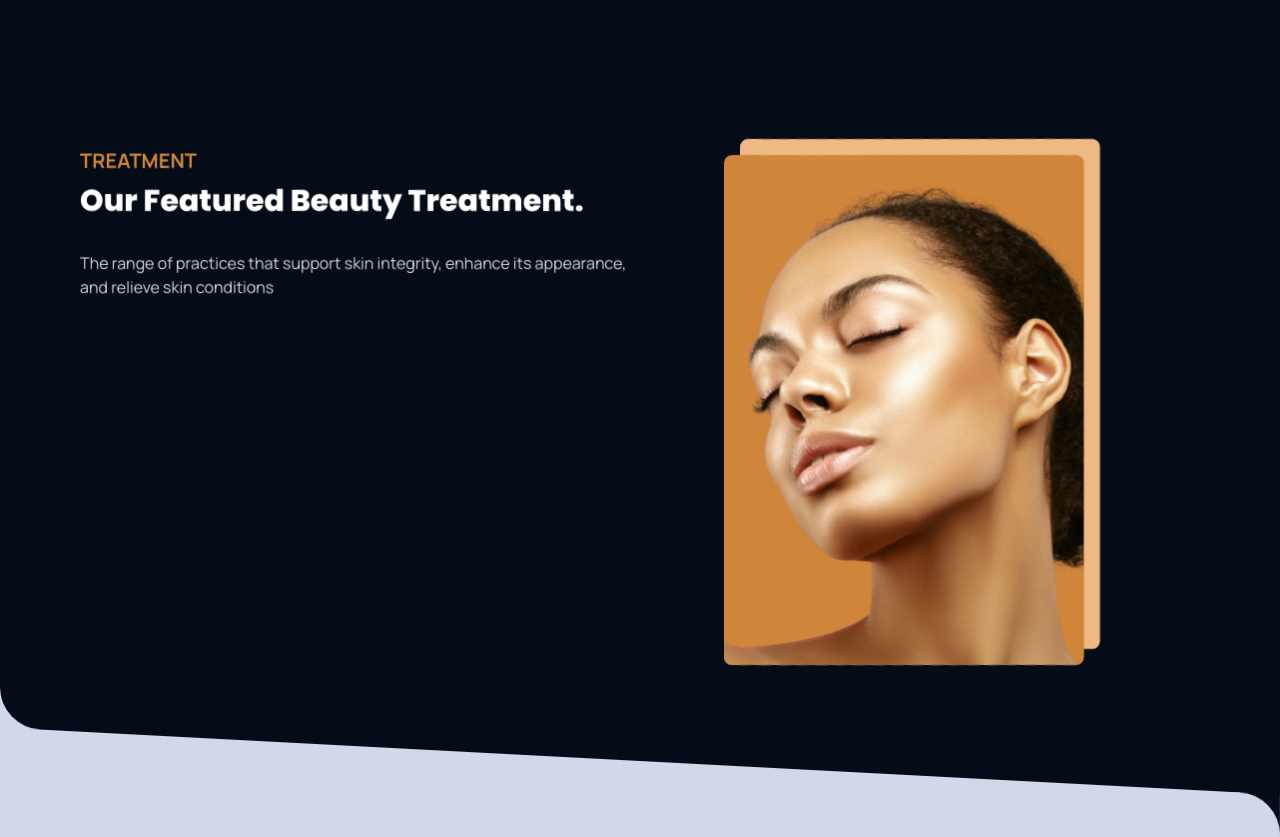
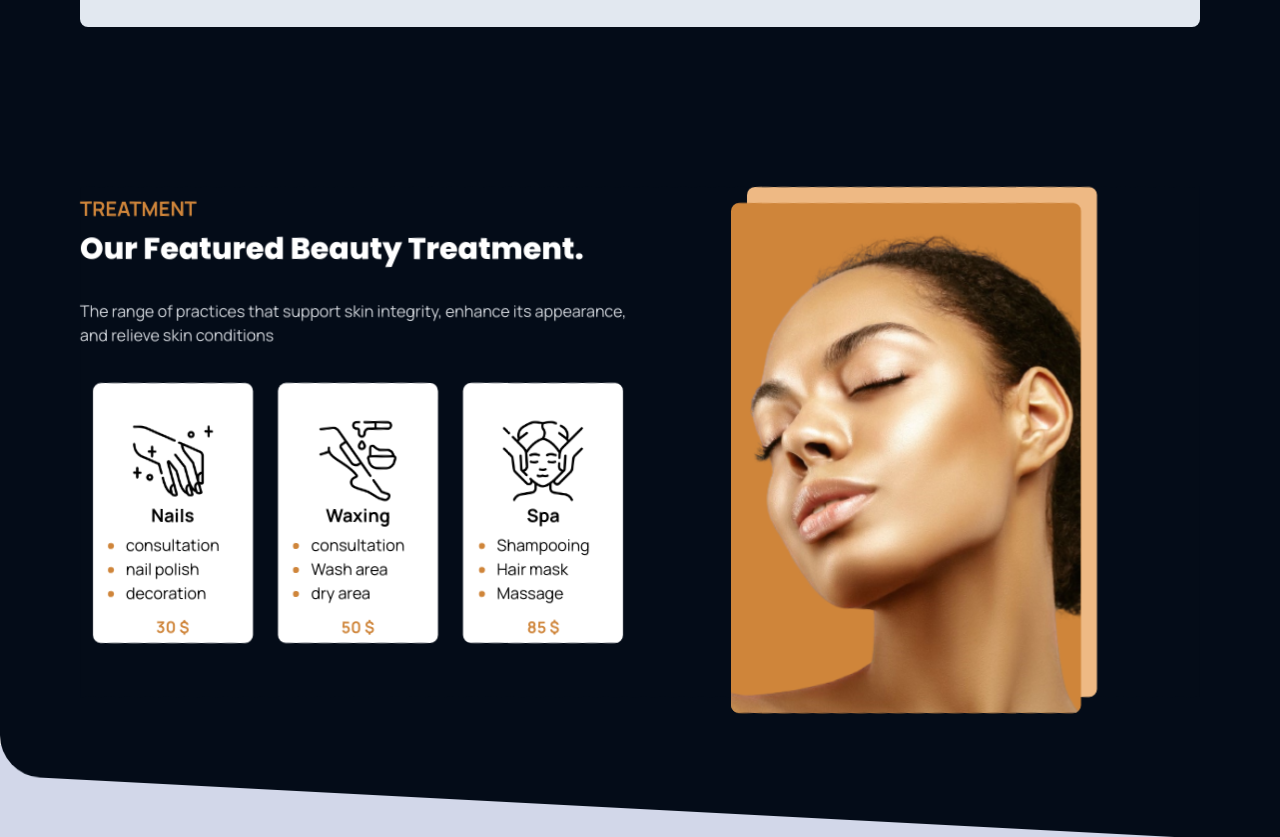
Before and after one commit to jantar25/hortensia_website, a React (Create React App) app: page / in a window 1280 px wide. Shown: the part 2620-3457 px from the top of the page. Built offline with nearby package versions, Linux system fonts and the light colour scheme.

Commit message:
Treatment done

```diff
--- a/src/Components/ServicesCard.jsx
+++ b/src/Components/ServicesCard.jsx
@@ -2,7 +2,9 @@ import React from "react";
 
 const ServicesCard = ({ service }) => {
   return (
-    <div className="first:rounded-t-2xl sm:first:rounded-tr-none sm:[&:nth-child(2)]:rounded-bl-2xl sm:[&:nth-child(5)]:rounded-tr-2xl last:rounded-b-2xl sm:last:rounded-bl-none h-[170px] min-w-[80px] flex flex-col items-center justify-center bg-white border border-gray-300 hover:bg-gray-100">
+    <div className="first:rounded-t-2xl sm:first:rounded-tr-none sm:[&:nth-child(2)]:rounded-bl-2xl
+    sm:[&:nth-child(5)]:rounded-tr-2xl last:rounded-b-2xl sm:last:rounded-bl-none h-[170px] min-w-[80px]
+    flex flex-col items-center justify-center bg-white border border-gray-300 hover:bg-gray-100">
       <div className="w-[80px]">
         <img src={service.icon} alt="service_icon" className="w-full" />
       </div>
--- a/src/Components/TreatmentCard.js
+++ b/src/Components/TreatmentCard.js
@@ -0,0 +1,22 @@
+import React from 'react'
+
+const TreatmentCard = ({item}) => {
+  return (
+    <div className='relative bg-white text-black p-2 m-1 flex flex-col items-center justify-center
+    rounded-lg h-[260px] w-[200px] md:w-[150px] lg:w-[135px] xl:w-[160px] md:last:hidden lg:last:flex'>
+        <div className='h-[80px]'>
+            <img src={item.icon} alt={item.title} className='h-full'/>
+        </div>
+        <h2 className='font-bold mb-1 text-lg'>{item.title}</h2>
+        <ul className='list-disc'>
+            {item.services.map(service =>
+            <li className='text-text'>
+                <span className='text-black'>{service}</span>
+            </li>)}
+        </ul>
+        <p className='absolute mx-auto bottom-1 text-text font-bold text-md'>{item.price} $</p>
+    </div>
+  )
+}
+
+export default TreatmentCard
--- a/src/Constants/Treatments.js
+++ b/src/Constants/Treatments.js
@@ -8,21 +8,21 @@ const Services = [
         title:'Nails',
         icon:manicure,
         price:30,
-        services: ['consultaion','nail polish','decoration']
+        services: ['consultation','nail polish','decoration']
     },
     {
         id:2,
         title:'Waxing',
         icon:waxing,
         price:50,
-        services: ['consultaion','Wash and dry the area','Remove the cloth strip']
+        services: ['consultation','Wash area','dry area']
     },
     {
         id:3,
         title:'Spa',
         icon:facial,
         price:85,
-        services: ['consultaion','Shampooing','Hair mask','Massage']
+        services: ['Shampooing','Hair mask','Massage']
     }
 ]
 
--- a/src/Containers/HoursofOperation.jsx
+++ b/src/Containers/HoursofOperation.jsx
@@ -7,7 +7,7 @@ const HoursofOperation = () => {
   return (
     <div className="px-4 lg:px-20 bg-bg pb-8 py-8 sm:py-20 lg:py-28 2xl:py-36
     -my-4 sm:-my-10 lg:-my-16 2xl:-my-20">
-        <div className="py-4 text-bg bg-slate-200 rounded-lg">
+        <div className="py-10 text-bg bg-slate-200 rounded-lg">
             <div className="flex flex-col md:flex-row justify-between">
               {schedules.map(time => (
                     <div key={time.id} className="flex-1 flex md:flex-col">
--- a/src/Containers/Treatments.jsx
+++ b/src/Containers/Treatments.jsx
@@ -1,6 +1,8 @@
 import React from 'react'
 
 import treatment from '../Asset/images/treatment.png'
+import TreatmentCard from '../Components/TreatmentCard'
+import treatments from '../Constants/Treatments'
 
 const Treatments = () => {
   return (
@@ -8,18 +10,19 @@ const Treatments = () => {
         <div className='w-[80px] h-[80px] bg-blog rounded-full absolute -bottom-[80px] right-0 z-10'></div>
         <div className='w-[40px] h-[40px] bg-bg absolute -bottom-[39px] right-0'></div>
         <div className="-skew-y-3 bg-bg text-white flex flex-col items-center justify-center md:flex-row md:items-start md:justify-start my-4">
-            <div className='flex-1 mb-4 md:mb-0'>
-              <div className="self-start">
+            <div className='flex-1 mb-4 md:mb-0 md:mr-2'>
+              <div className="self-start mb-8">
                 <h4 className="text-text py-2 font-bold text-xl">TREATMENT</h4>
                 <h2 className='font-Poppins text-2xl md:text-3xl font-bold mb-8'>Our Featured Beauty Treatment.</h2>
+                <p className="text-gray-300">The range of practices that support skin integrity, enhance its appearance, and relieve skin conditions</p>
               </div>
-              <div className="text-gray-300">
-                <p>The range of practices that support skin integrity, enhance its appearance, and relieve skin conditions</p>
+              <div className="text-gray-300 flex items-center justify-around flex-wrap">
+                {treatments.map(item => <TreatmentCard item={item} />)}
               </div>
             </div>
             <div className="flex-1 relative md:flex justify-center items-center">
-              <div className='flex items-start bg-[#eeb984] w-[260px] h-[284px] sm:w-[360px] sm:h-[510px] rounded-lg'>
-                  <div className=' bg-text self-start w-[260px] h-[284px] sm:w-[360px] sm:h-[510px] mt-4 -ml-4 rounded-lg'>
+              <div className='flex items-start bg-[#eeb984] w-[260px] h-[284px] sm:w-[350px] sm:h-[510px] rounded-lg'>
+                  <div className=' bg-text self-start w-[260px] h-[284px] sm:w-[350px] sm:h-[510px] mt-4 -ml-4 rounded-lg'>
                       <img src={treatment} alt="homeImg" className='w-full h-full object-cover rounded-lg'/>
                   </div>
                 </div>
```
